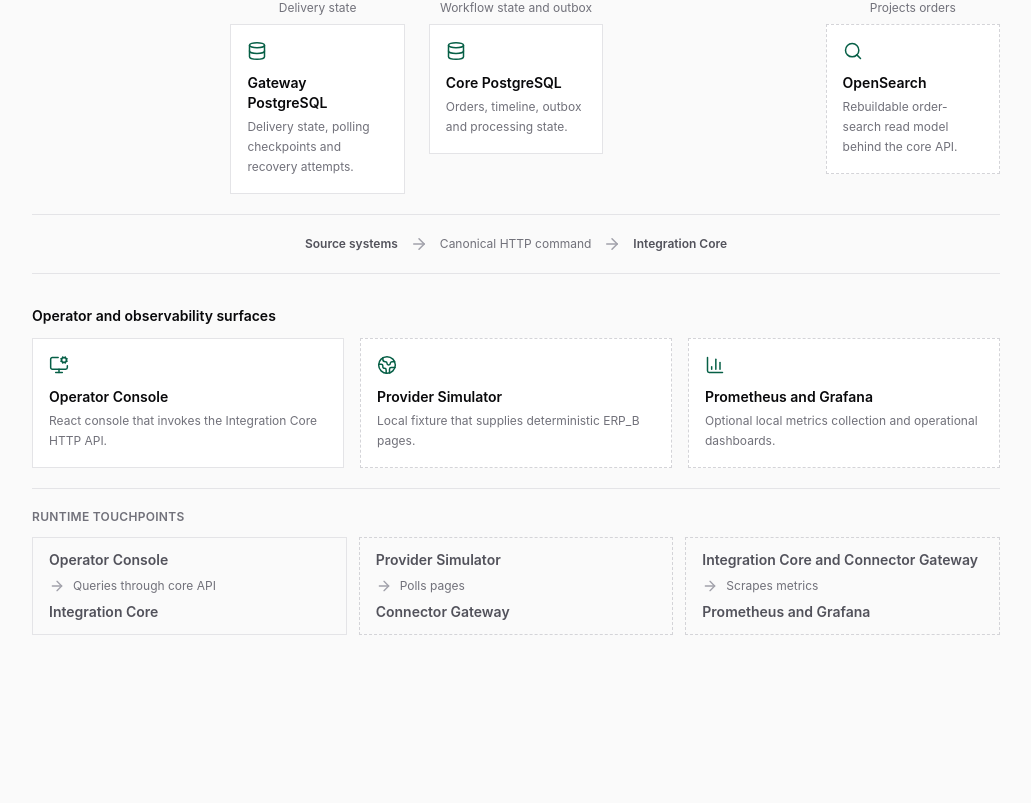
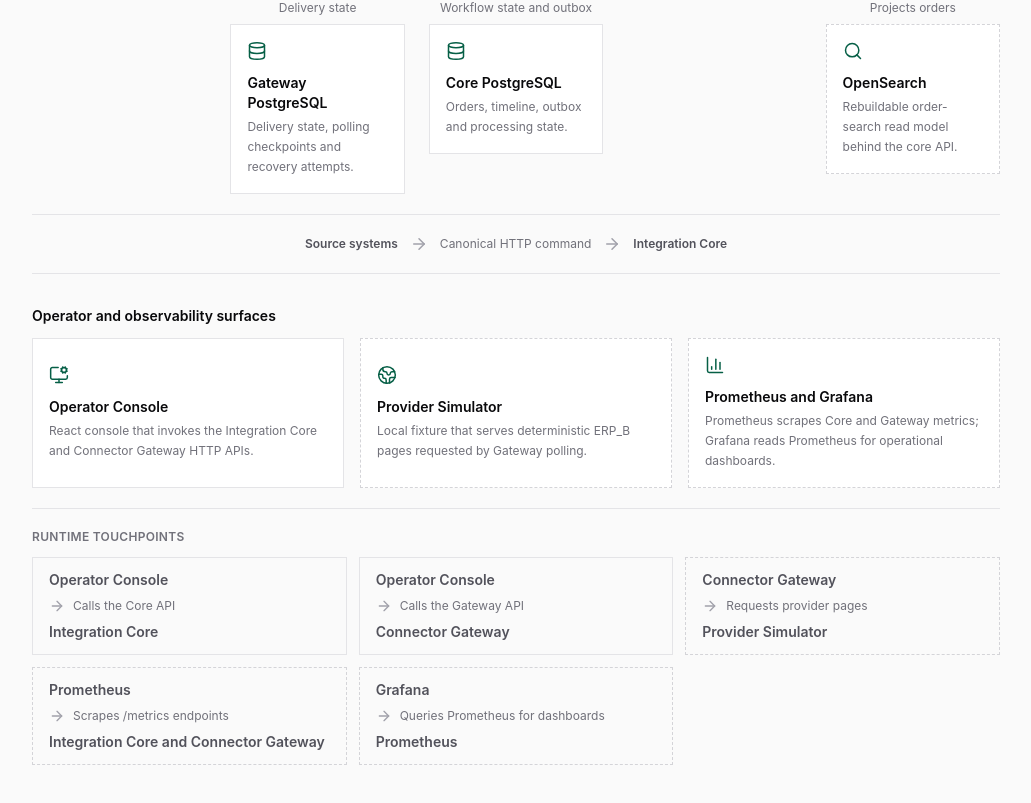
Before and after one commit to PietroRussoD/commerce-integration-hub, a React (Vite) app in the folder apps/operator-console/: page /system-map in a window 1280 px wide. Shown: the part 847-1650 px from the top of the page, without its empty margins (240-1271 px from the left). Before the commit the page ends 1522 px from the top, so only its background shows below. Built offline with nearby package versions, Linux system fonts and the light colour scheme.

Commit message:
🐛 Correct system map connection directions

```diff
--- a/apps/operator-console/src/locales/en/common.json
+++ b/apps/operator-console/src/locales/en/common.json
@@ -601,15 +601,17 @@
       },
       "console": {
         "title": "Operator Console",
-        "description": "React console that invokes the Integration Core HTTP API."
+        "description": "React console that invokes the Integration Core and Connector Gateway HTTP APIs."
       },
       "simulator": {
         "title": "Provider Simulator",
-        "description": "Local fixture that supplies deterministic ERP_B pages."
+        "description": "Local fixture that serves deterministic ERP_B pages requested by Gateway polling."
       },
       "observability": {
         "title": "Prometheus and Grafana",
-        "description": "Optional local metrics collection and operational dashboards."
+        "description": "Prometheus scrapes Core and Gateway metrics; Grafana reads Prometheus for operational dashboards.",
+        "prometheus": "Prometheus",
+        "grafana": "Grafana"
       }
     },
     "links": {
@@ -621,9 +623,11 @@
       "deliveryState": "Delivery state",
       "workflowState": "Workflow state and outbox",
       "projects": "Projects orders",
-      "queries": "Queries through core API",
-      "polls": "Polls pages",
-      "scrapes": "Scrapes metrics"
+      "queriesCore": "Calls the Core API",
+      "queriesGateway": "Calls the Gateway API",
+      "polls": "Requests provider pages",
+      "scrapes": "Scrapes /metrics endpoints",
+      "queriesPrometheus": "Queries Prometheus for dashboards"
     }
   }
 }
--- a/apps/operator-console/src/locales/it/common.json
+++ b/apps/operator-console/src/locales/it/common.json
@@ -601,15 +601,17 @@
       },
       "console": {
         "title": "Console operativa",
-        "description": "Console React che invoca l'API HTTP dell'Integration Core."
+        "description": "Console React che invoca le API HTTP dell'Integration Core e del Connector Gateway."
       },
       "simulator": {
         "title": "Simulatore del provider",
-        "description": "Fixture locale che fornisce pagine ERP_B deterministiche."
+        "description": "Fixture locale che serve pagine ERP_B deterministiche richieste dal polling del Gateway."
       },
       "observability": {
         "title": "Prometheus e Grafana",
-        "description": "Raccolta metriche e dashboard operative locali opzionali."
+        "description": "Prometheus interroga le metriche di Core e Gateway; Grafana legge Prometheus per le dashboard operative.",
+        "prometheus": "Prometheus",
+        "grafana": "Grafana"
       }
     },
     "links": {
@@ -621,9 +623,11 @@
       "deliveryState": "Stato di consegna",
       "workflowState": "Stato workflow e outbox",
       "projects": "Proietta ordini",
-      "queries": "Interroga tramite API del core",
-      "polls": "Esegue polling delle pagine",
-      "scrapes": "Raccoglie metriche"
+      "queriesCore": "Chiama l'API del Core",
+      "queriesGateway": "Chiama l'API del Gateway",
+      "polls": "Richiede le pagine al provider",
+      "scrapes": "Esegue lo scrape degli endpoint /metrics",
+      "queriesPrometheus": "Interroga Prometheus per le dashboard"
     }
   }
 }
--- a/apps/operator-console/src/pages/system-map/SystemMapPage.tsx
+++ b/apps/operator-console/src/pages/system-map/SystemMapPage.tsx
@@ -345,19 +345,30 @@ export function SystemMapPage() {
           <div className="mt-3 grid gap-3 lg:grid-cols-3">
             <SystemConnection
               from={t("systemMap.operations.console.title")}
-              label={t("systemMap.links.queries")}
+              label={t("systemMap.links.queriesCore")}
               to={t("systemMap.ingestion.core.title")}
             />
             <SystemConnection
-              from={t("systemMap.operations.simulator.title")}
+              from={t("systemMap.operations.console.title")}
+              label={t("systemMap.links.queriesGateway")}
+              to={t("systemMap.ingestion.gateway.title")}
+            />
+            <SystemConnection
+              from={t("systemMap.ingestion.gateway.title")}
               label={t("systemMap.links.polls")}
-              to={t("systemMap.ingestion.gateway.title")}
+              to={t("systemMap.operations.simulator.title")}
               optional
             />
             <SystemConnection
-              from={t("systemMap.operations.connections.coreAndGateway")}
+              from={t("systemMap.operations.observability.prometheus")}
               label={t("systemMap.links.scrapes")}
-              to={t("systemMap.operations.observability.title")}
+              to={t("systemMap.operations.connections.coreAndGateway")}
+              optional
+            />
+            <SystemConnection
+              from={t("systemMap.operations.observability.grafana")}
+              label={t("systemMap.links.queriesPrometheus")}
+              to={t("systemMap.operations.observability.prometheus")}
               optional
             />
           </div>
@@ -390,7 +401,11 @@ function MapArrow({ label }: { label: string }) {
 
 function SystemConnection({ from, label, to, optional = false }: { from: string; label: string; to: string; optional?: boolean }) {
   return (
-    <div className={optional ? "border border-dashed border-app-border-strong px-4 py-3" : "border border-app-border px-4 py-3"}>
+    <div
+      role="group"
+      aria-label={`${from} — ${label} — ${to}`}
+      className={optional ? "border border-dashed border-app-border-strong px-4 py-3" : "border border-app-border px-4 py-3"}
+    >
       <p className="text-sm font-semibold text-app-foreground-secondary">{from}</p>
       <div className="my-2 flex items-center gap-2 text-xs text-app-foreground-muted">
         <ArrowRight aria-hidden="true" className="shrink-0 text-app-foreground-faint" size={16} />
```
Also changed, not shown: 1 other file (tests, documents, lock files or other folders).
